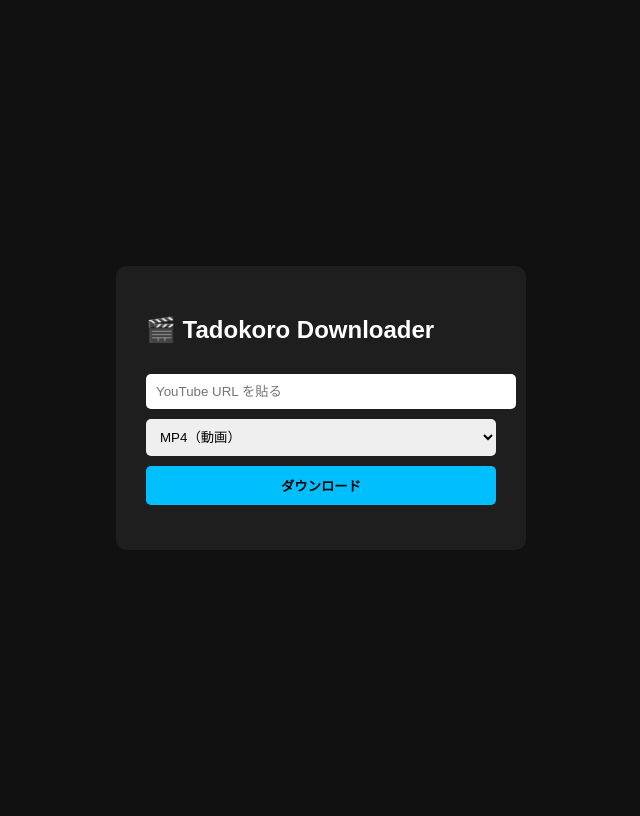
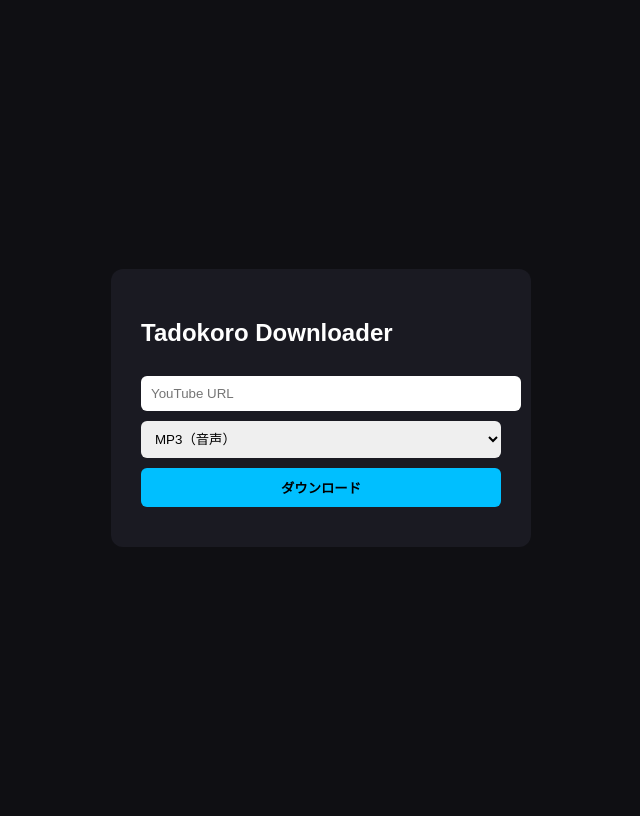
Before and after one commit to degueditor-gif/youtube-best-downloader, a Flask app: template templates/index.html in a window 1280 px wide. Shown: the whole page, without its empty margins (319-959 px from the left). Run offline with Flask 3, Linux system fonts and the light colour scheme; the template is opened without the code that fills it, so the values that code supplies are empty.

Commit message:
Update index.html

```diff
--- a/templates/index.html
+++ b/templates/index.html
@@ -5,80 +5,84 @@
   <title>Tadokoro Downloader</title>
   <style>
     body {
-      font-family: Arial, sans-serif;
-      background: #111;
-      color: #fff;
+      background: #0f0f13;
+      color: white;
+      font-family: sans-serif;
       display: flex;
+      height: 100vh;
+      align-items: center;
       justify-content: center;
-      align-items: center;
-      height: 100vh;
     }
     .box {
-      background: #1e1e1e;
+      background: #1a1a22;
       padding: 30px;
-      border-radius: 10px;
-      width: 350px;
+      border-radius: 12px;
+      width: 360px;
     }
     input, select, button {
       width: 100%;
       padding: 10px;
       margin-top: 10px;
-      border-radius: 5px;
+      border-radius: 6px;
       border: none;
     }
     button {
       background: #00bfff;
-      color: #000;
+      cursor: pointer;
       font-weight: bold;
-      cursor: pointer;
     }
-    #result {
-      margin-top: 15px;
-      word-break: break-all;
+    .status {
+      margin-top: 10px;
+      font-size: 14px;
     }
   </style>
 </head>
 <body>
+
 <div class="box">
-    <h2>🎬 Tadokoro Downloader</h2>
+  <h2>Tadokoro Downloader</h2>
 
-    <input id="url" placeholder="YouTube URL を貼る">
+  <input id="url" placeholder="YouTube URL">
 
-    <select id="mode">
+  <select id="format">
+    <option value="mp3">MP3（音声）</option>
     <option value="mp4">MP4（動画）</option>
-      <option value="mp3">MP3（音声）</option>
   </select>
 
   <button onclick="download()">ダウンロード</button>
 
-    <div id="result"></div>
+  <div class="status" id="status"></div>
 </div>
 
 <script>
-    async function download() {
+function download() {
   const url = document.getElementById("url").value;
-      const mode = document.getElementById("mode").value;
-      const result = document.getElementById("result");
+  const format = document.getElementById("format").value;
+  const status = document.getElementById("status");
 
-      result.innerHTML = "⏳ 処理中...";
+  status.textContent = "処理中…";
 
-      const res = await fetch("/enqueue", {
+  fetch("/download", {
     method: "POST",
     headers: { "Content-Type": "application/json" },
-        body: JSON.stringify({ url, mode })
+    body: JSON.stringify({ url, format })
+  })
+  .then(res => res.json())
+  .then(data => {
+    if (data.task_id) {
+      status.textContent = "ダウンロード準備中…";
+      setTimeout(() => {
+        window.location.href = `/file/${data.task_id}`;
+      }, 2000);
+    } else {
+      status.textContent = "エラー";
+    }
+  })
+  .catch(() => {
+    status.textContent = "通信エラー";
   });
-
-      const data = await res.json();
-
-      if (data.download_url) {
-        result.innerHTML = `
-          ✅ 完了<br>
-          <a href="${data.download_url}" style="color:#0f0">▶ ダウンロード</a>
-        `;
-      } else {
-        result.innerHTML = "❌ エラー<br>" + data.error;
-      }
 }
 </script>
+
 </body>
 </html>
```
Lines whose indentation alone changed are shown as unchanged.
